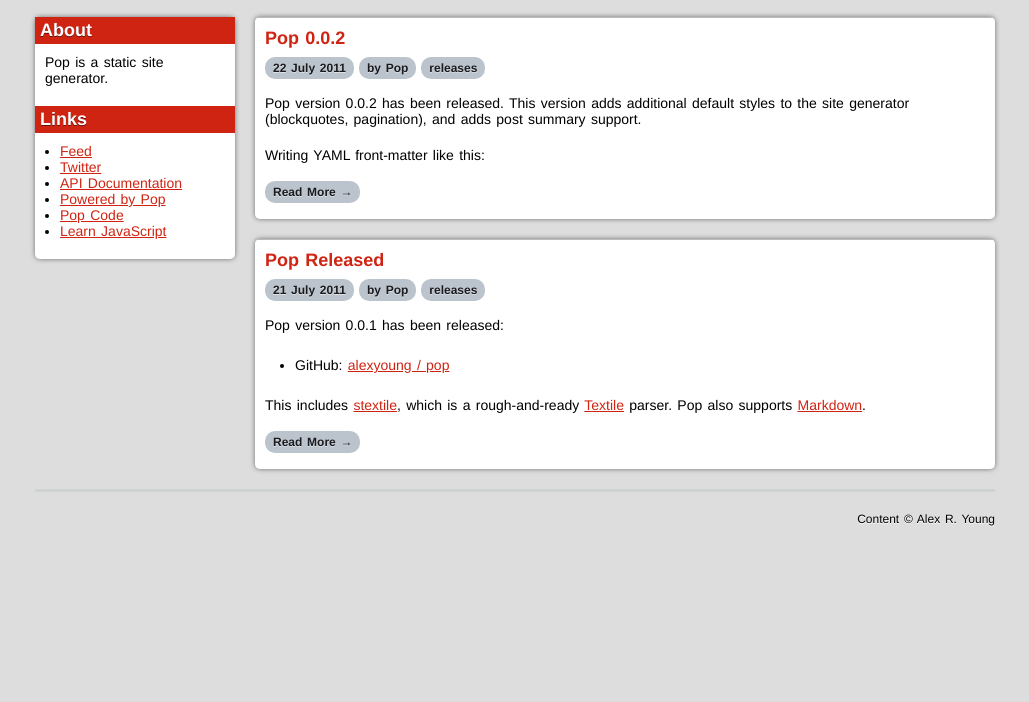
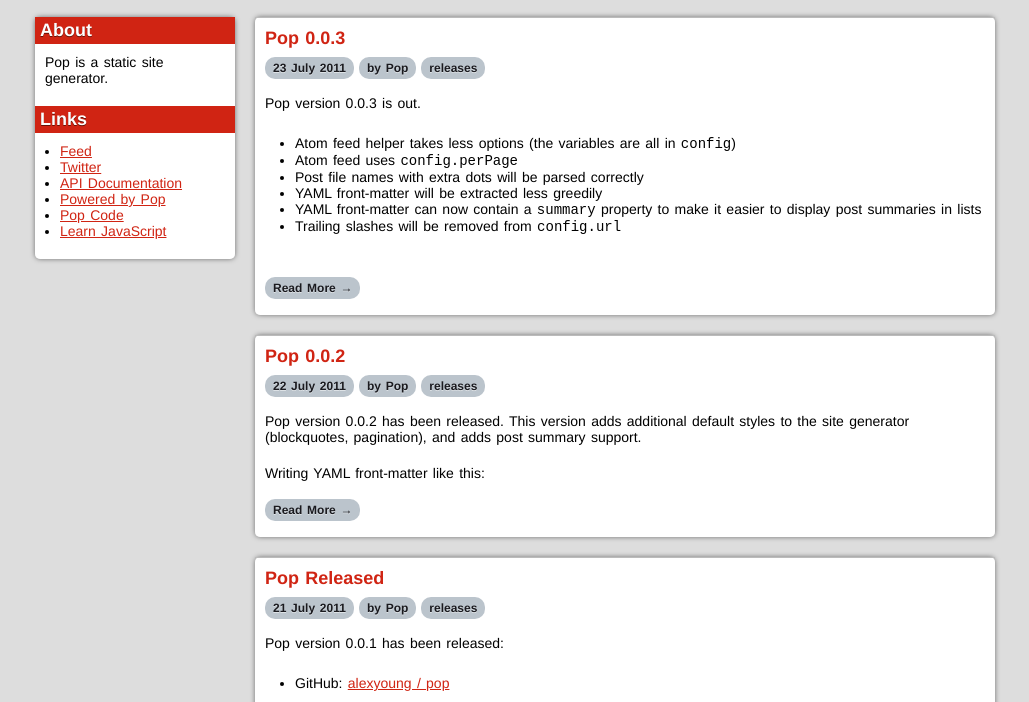
Before and after one commit to alexyoung/pop, a plain HTML site: page index.html in a window 1280 px wide. Shown: the part 84-786 px from the top of the page, without its empty margins (125-1154 px from the left). Drawn offline with Linux system fonts and the light colour scheme.

Commit message:
Post about 0.0.3

```diff
--- a/index.html
+++ b/index.html
@@ -1,4 +1,15 @@
-<!DOCTYPE html><html lang="en"><head><title>Pop Blog</title><link href="/stylesheets/screen.css" media="screen" rel="stylesheet" type="text/css"></head><body><header id="header"><hgroup><h1><a href="/">Pop Blog</a></h1></hgroup></header><nav class="panel"><h2>About</h2><p>Pop is a static site generator.</p><h2>Links</h2><ul><li><a href="/feed.xml">Feed</a></li><li><a href="http://twitter.com/alexyoung">Twitter</a></li><li><a href="/doc/">API Documentation</a></li><li><a href="http://popjs.com">Powered by Pop</a></li><li><a href="https://github.com/alexyoung/pop">Pop Code</a></li><li><a href="http://dailyjs.com">Learn JavaScript</a></li></ul></nav><section class="content"><article class="hentry"><header><h1 class="entry-title"><a href="/2011/07/22/pop-0.0.2">Pop 0.0.2</a></h1><time datetime="2011-07-22T00:07:00Z" pubdate="pubdate" class="updated">22 July 2011</time><p class="byline author vcard">by <span class="fn">Pop</span></p><div class="tags"><a href="/tags.html#releases">releases</a></div></header><p>Pop version 0.0.2 has been released.  This version adds additional default styles to the site generator (blockquotes, pagination), and adds post summary support.</p>
+<!DOCTYPE html><html lang="en"><head><title>Pop Blog</title><link href="/stylesheets/screen.css" media="screen" rel="stylesheet" type="text/css"></head><body><header id="header"><hgroup><h1><a href="/">Pop Blog</a></h1></hgroup></header><nav class="panel"><h2>About</h2><p>Pop is a static site generator.</p><h2>Links</h2><ul><li><a href="/feed.xml">Feed</a></li><li><a href="http://twitter.com/alexyoung">Twitter</a></li><li><a href="/doc/">API Documentation</a></li><li><a href="http://popjs.com">Powered by Pop</a></li><li><a href="https://github.com/alexyoung/pop">Pop Code</a></li><li><a href="http://dailyjs.com">Learn JavaScript</a></li></ul></nav><section class="content"><article class="hentry"><header><h1 class="entry-title"><a href="/2011/07/23/pop-0.0.3">Pop 0.0.3</a></h1><time datetime="2011-07-23T00:07:00Z" pubdate="pubdate" class="updated">23 July 2011</time><p class="byline author vcard">by <span class="fn">Pop</span></p><div class="tags"><a href="/tags.html#releases">releases</a></div></header><p>Pop version 0.0.3 is out.</p>
+
+<ul>
+<li>Atom feed helper takes less options (the variables are all in <code>config</code>)</li>
+<li>Atom feed uses <code>config.perPage</code></li>
+<li>Post file names with extra dots will be parsed correctly</li>
+<li>YAML front-matter will be extracted less greedily</li>
+<li>YAML front-matter can now contain a <code>summary</code> property to make it easier to display post summaries in lists</li>
+<li>Trailing slashes will be removed from <code>config.url</code></li>
+</ul></p><p><a class="read-more" href="/2011/07/23/pop-0.0.3">Read More &rarr;</a></p>
+</article>
+<article class="hentry"><header><h1 class="entry-title"><a href="/2011/07/22/pop-0.0.2">Pop 0.0.2</a></h1><time datetime="2011-07-22T00:07:00Z" pubdate="pubdate" class="updated">22 July 2011</time><p class="byline author vcard">by <span class="fn">Pop</span></p><div class="tags"><a href="/tags.html#releases">releases</a></div></header><p>Pop version 0.0.2 has been released.  This version adds additional default styles to the site generator (blockquotes, pagination), and adds post summary support.</p>
 
 <p>Writing YAML front-matter like this:</p><p><a class="read-more" href="/2011/07/22/pop-0.0.2">Read More &rarr;</a></p>
 </article>
```
Also changed, not shown: 2011/07/23/pop-0.0.3/index.html (added, +12 -0 lines), feed.xml (+11 -2 lines).
